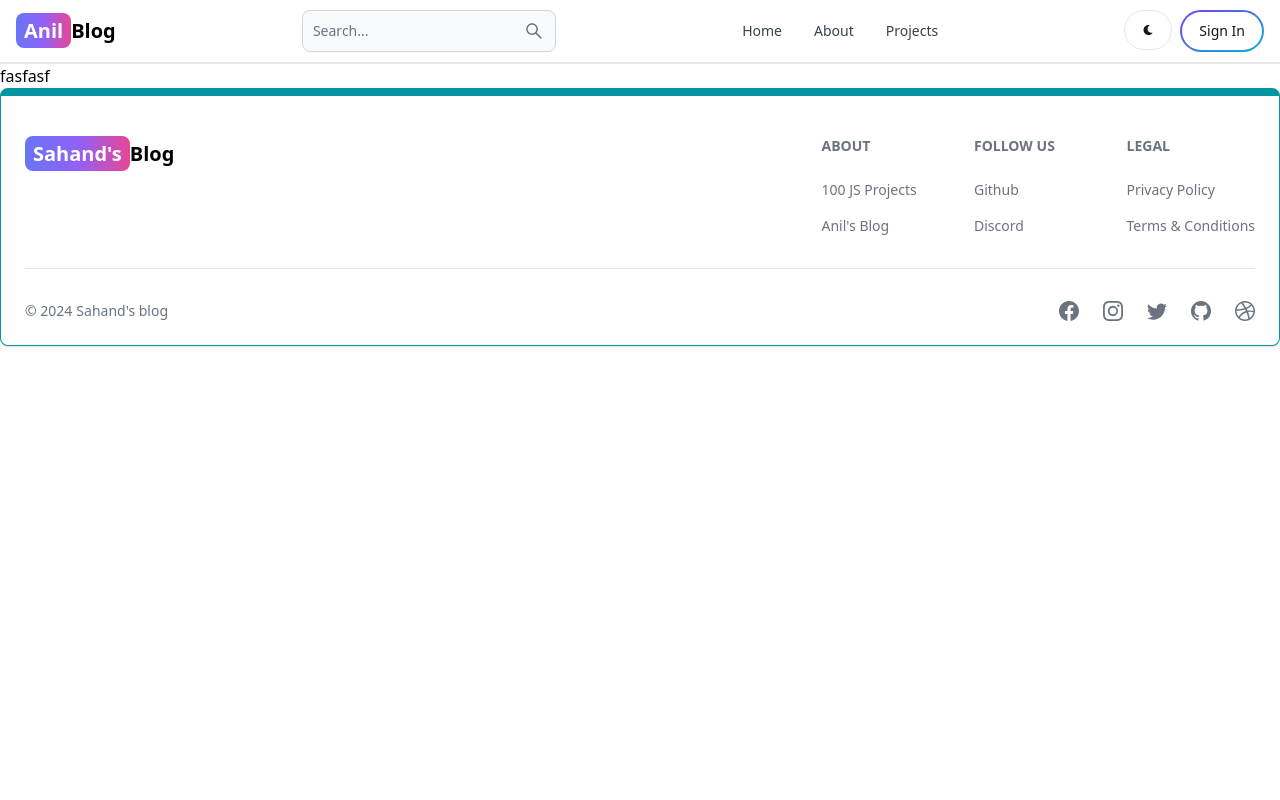
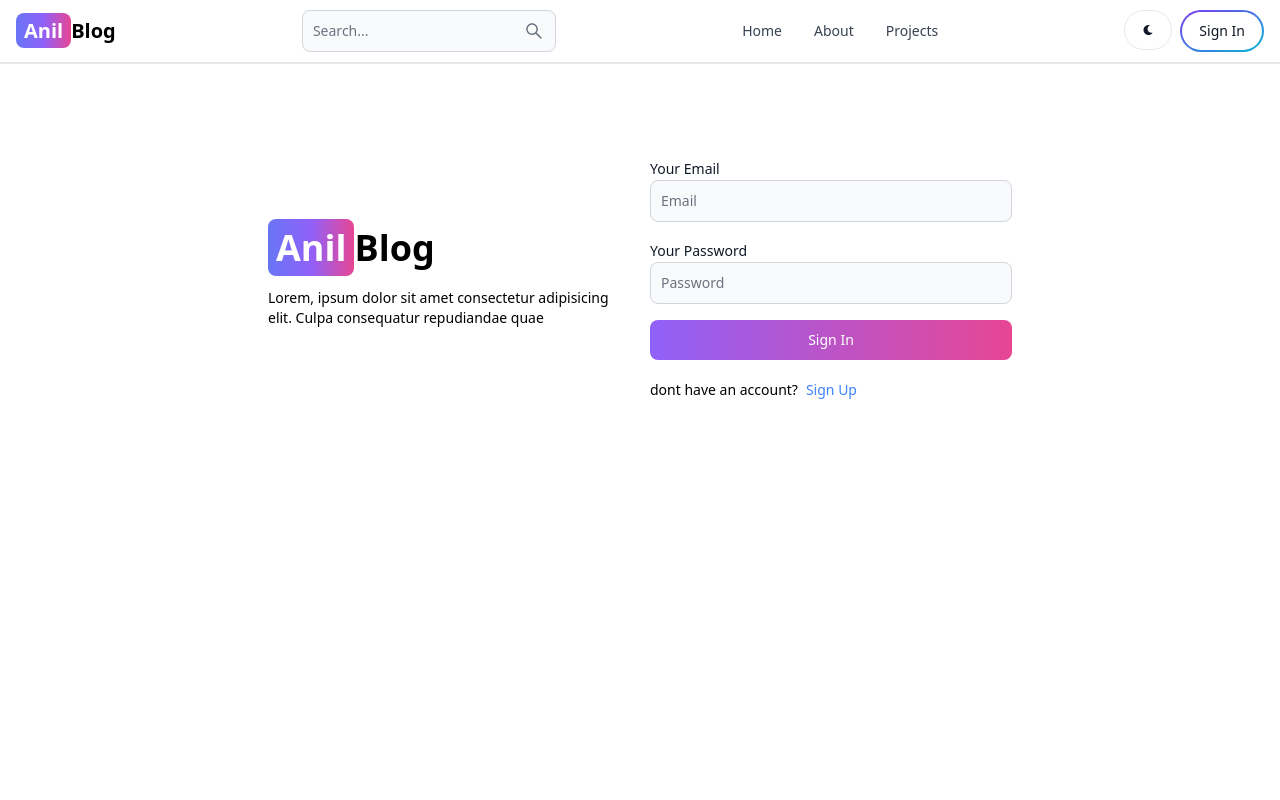
Before and after one commit to anilgyawali0623/mern-blog, a React (Vite) app in the folder client/: page /sign-in in a window 1280 px wide. Shown: the top 800 px of the page. Built offline with nearby package versions, Linux system fonts and the light colour scheme.

Commit message:
sigin ui

```diff
--- a/client/src/pages/Signin.jsx
+++ b/client/src/pages/Signin.jsx
@@ -1,11 +1,111 @@
-import React from 'react'
+import { Alert, Button, Label, Spinner, TextInput } from "flowbite-react";
+import React, { useState } from "react";
+import { Link, useNavigate } from "react-router-dom";
+function Signin() {
+  const [formData, setFormData] = useState({});
+  const [loading, setLoading] = useState(false);
+  const [errorMessage, setErrorMessage] = useState(null);
+  const navigate = useNavigate();
+  const handleChange = (e) => {
+    setFormData({ ...formData, [e.target.id]: e.target.value.trim() });
+    console.log(formData);
+  };
 
-function Signin() {
+  const handleSubmit = async (e) => {
+    e.preventDefault();
+    if (!formData.email || !formData.password) {
+      return setErrorMessage("please fill out all fields");
+    }
+    try {
+      setLoading(true);
+      setErrorMessage(null);
+      const res = await fetch("/api/auth/signin", {
+        method: "POST",
+        headers: { "Content-Type": "application/json" },
+        body: JSON.stringify(formData),
+      });
+      const data = await res.json();
+      if (data.success === false) {
+        return setErrorMessage(data.message);
+      }
+      setLoading(false);
+      if (res.ok) {
+        navigate("/");
+      }
+    } catch (error) {
+      setErrorMessage(error.message);
+      setLoading(false);
+    }
+  };
   return (
-    <div>
-      fasfasf
+    <div className="min-h-screen mt-20">
+      <div className="flex max-w-3xl mx-auto p-3 flex-col md:flex-row md:items-center gap-5">
+        <div className="flex-1">
+          <Link to="/" className=" font-bold dark:text-white text-4xl">
+            <span
+              className="px-2 py-1 bg-gradient-to-r
+             from-indigo-500 via-purple-500 to-pink-500 rounded-lg text-white"
+            >
+              Anil
+            </span>
+            Blog
+          </Link>
+          <p className="text-sm mt-5 ">
+            Lorem, ipsum dolor sit amet consectetur adipisicing elit. Culpa
+            consequatur repudiandae quae
+          </p>
+        </div>
+        <div className="flex-1">
+          <form className="flex flex-col gap-4" onSubmit={handleSubmit}>
+            <div className="">
+              <Label value="Your Email " />
+              <TextInput
+                type="text"
+                placeholder="Email"
+                id="email"
+                onChange={handleChange}
+              />
+            </div>
+
+            <div className="">
+              <Label value="Your Password " />
+              <TextInput
+                type="password"
+                placeholder="Password"
+                id="password"
+                onChange={handleChange}
+              />
+            </div>
+            <Button
+              gradientDuoTone="purpleToPink"
+              type="submit"
+              disabled={loading}
+            >
+              {loading ? (
+                <>
+                  <Spinner size="sm" />
+                  <span>loading...</span>
+                </>
+              ) : (
+                "Sign In"
+              )}
+            </Button>
+          </form>
+          <div className="mt-5 flex gap-2 text-sm">
+            <span> dont have an account?</span>
+            <Link to="/sign-up" className="text-blue-500">
+              Sign Up
+            </Link>
+          </div>
+          {errorMessage && (
+            <Alert className="mt-5" color="failure">
+              {errorMessage}
+            </Alert>
+          )}
+        </div>
+      </div>
     </div>
-  )
+  );
 }
 
-export default Signin
+export default Signin;
--- a/client/src/pages/Signup.jsx
+++ b/client/src/pages/Signup.jsx
@@ -30,7 +30,7 @@
       }
       setLoading(false);
        if(res.ok){
-        navigate('/sign-inylk')
+        navigate('/sign-in')
        }
     } catch (error) {
       setErrorMessage(error.message);
```
